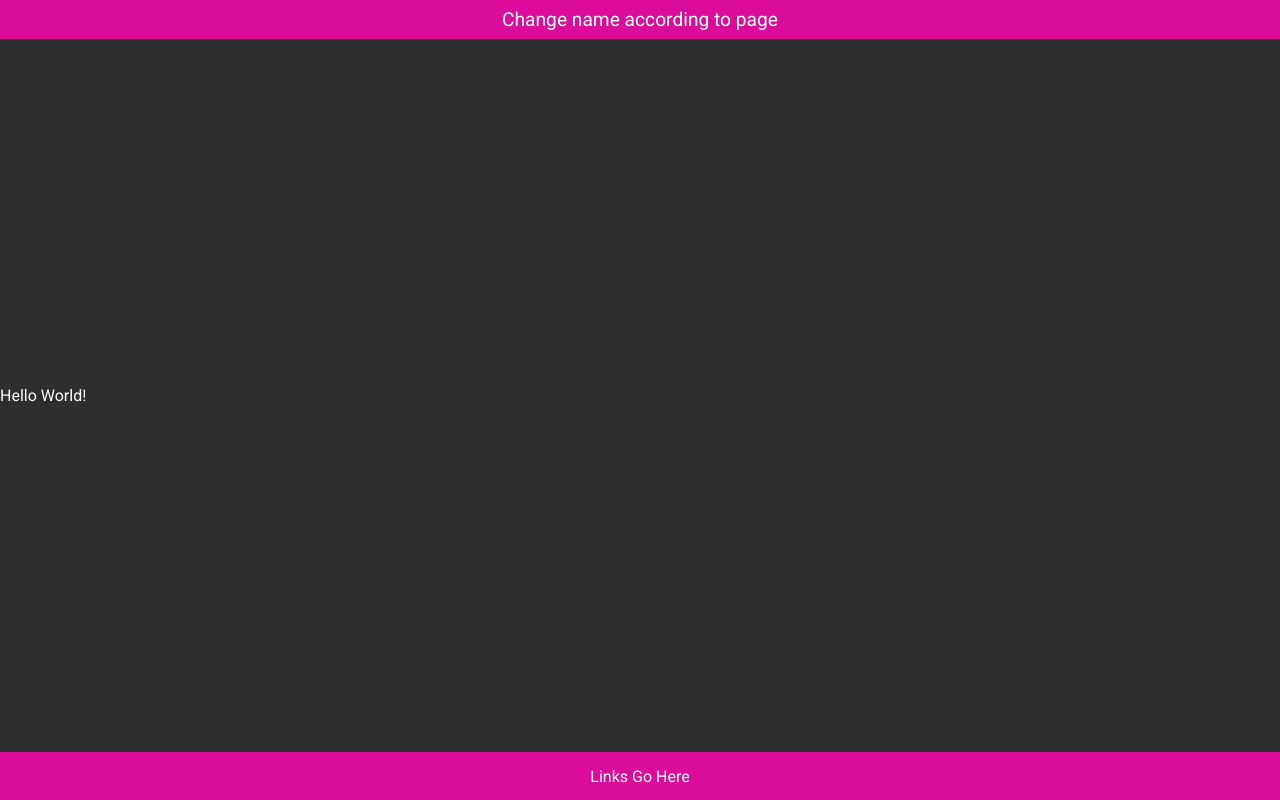
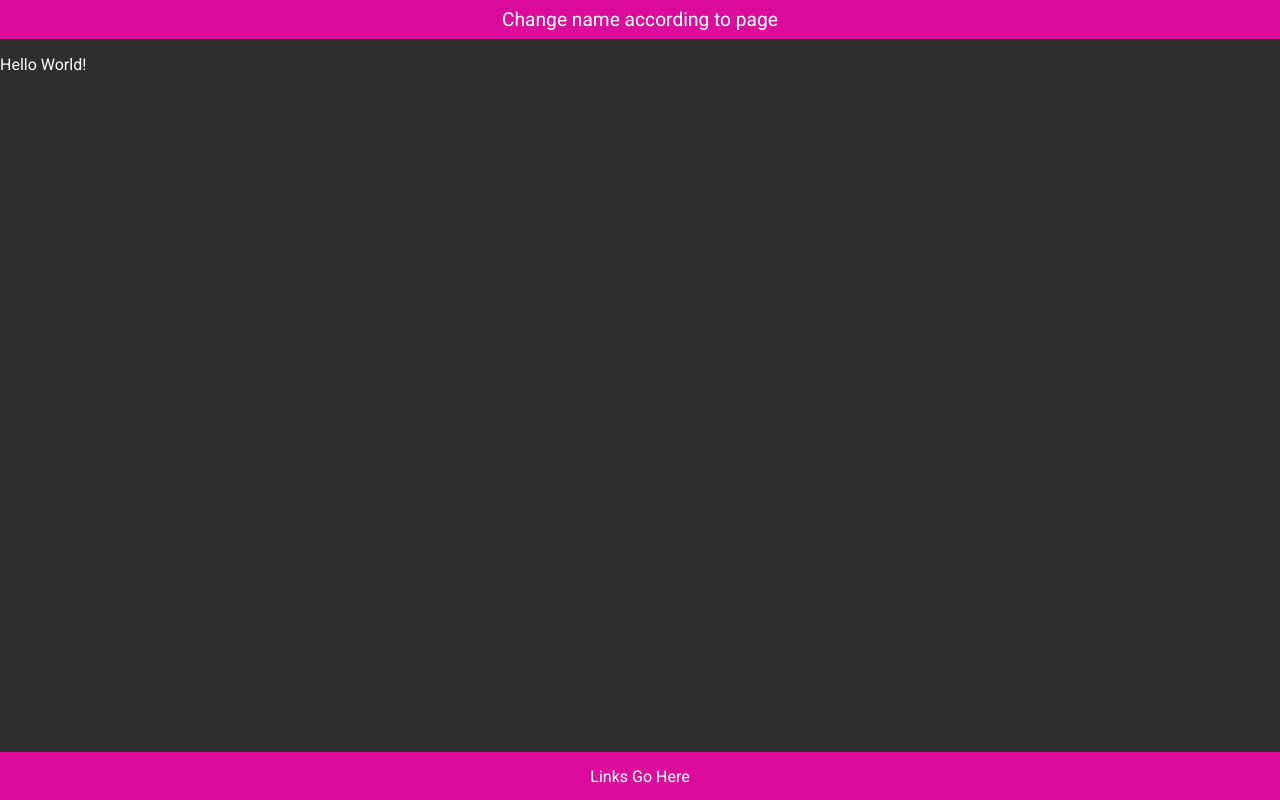
Before and after one commit to doctype-Melvin/repsetweight, a Next.js app: page / in a window 1280 px wide. Built offline with nearby package versions, Linux system fonts and the light colour scheme.

Commit message:
adds new layout style

```diff
--- a/app/page.js
+++ b/app/page.js
@@ -1,4 +1,4 @@
-"use client"
+import './homepage.css'
 
 export default function Home() {
   return (
--- a/components/Layout/index.js
+++ b/components/Layout/index.js
@@ -6,7 +6,7 @@ export default function MainLayout({ children }) {
     return (
         <section className="layout">
             <Header />
-            { children }
+            <main className="page__content">{ children }</main>
             <Navigation />
         </section>
     )
--- a/components/Layout/style.css
+++ b/components/Layout/style.css
@@ -4,3 +4,7 @@
     flex-direction: column;
     justify-content: space-between;
 }
+
+.page__content {
+    flex-grow: 1;
+}
```
Also changed, not shown: app/global.css (line endings or trailing spaces), app/homepage.css (added).
